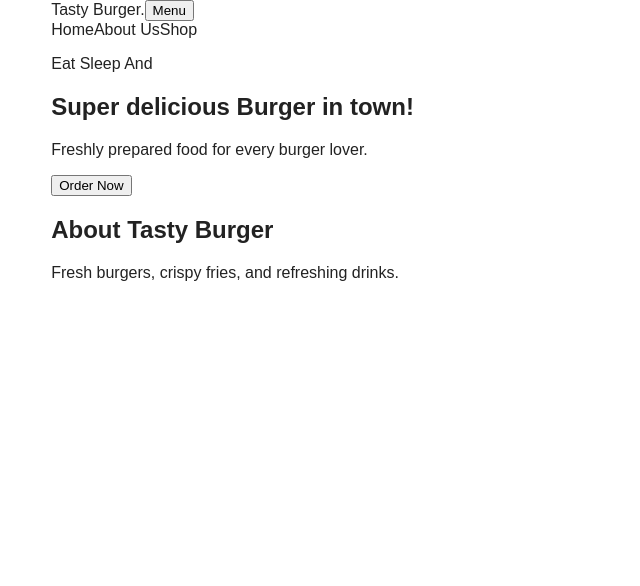
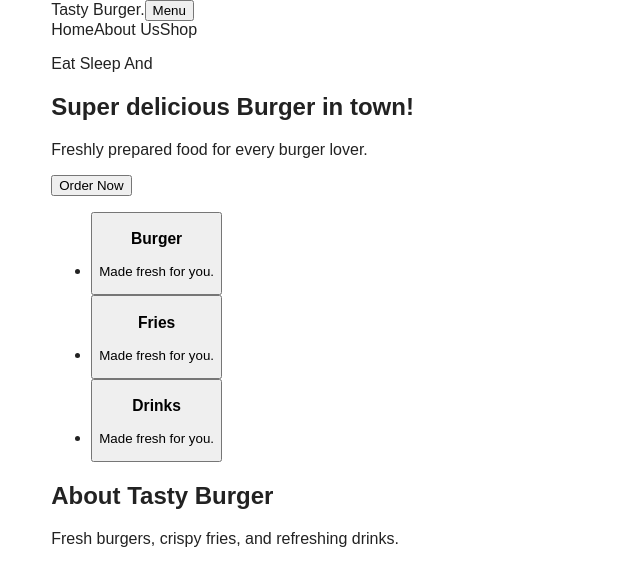
Before and after one commit to jasarenojoy5-collab/Tasty-Burger, a React (Vite) app: page / in a window 1280 px wide. Shown: the top 586 px of the page, without its empty margins (0-640 px from the left). Built offline with nearby package versions, Linux system fonts and the light colour scheme.

Commit message:
Add the food category cards

```diff
--- a/src/App.tsx
+++ b/src/App.tsx
@@ -1,3 +1,4 @@
 import {useState} from "react";
 import "./app.css";
-export default function App(){const[menuOpen,setMenuOpen]=useState(false);return <div><header className="header"><div className="container"><a className="logo" href="#home">Tasty Burger<span>.</span></a><button onClick={()=>setMenuOpen(!menuOpen)}>Menu</button><nav className={menuOpen?"active":""}><a href="#home">Home</a><a href="#about">About Us</a><a href="#food-menu">Shop</a></nav></div></header><main><section className="hero" id="home"><div className="container"><p>Eat Sleep And</p><h1>Super delicious Burger in town!</h1><p>Freshly prepared food for every burger lover.</p><button className="btn">Order Now</button></div></section><section id="about" className="section"><div className="container"><h2>About Tasty Burger</h2><p>Fresh burgers, crispy fries, and refreshing drinks.</p></div></section></main></div>; }
+const promos=["Burger","Fries","Drinks"];
+export default function App(){const[menuOpen,setMenuOpen]=useState(false);return <div><header className="header"><div className="container"><a className="logo" href="#home">Tasty Burger<span>.</span></a><button onClick={()=>setMenuOpen(!menuOpen)}>Menu</button><nav className={menuOpen?"active":""}><a href="#home">Home</a><a href="#about">About Us</a><a href="#food-menu">Shop</a></nav></div></header><main><section className="hero" id="home"><div className="container"><p>Eat Sleep And</p><h1>Super delicious Burger in town!</h1><p>Freshly prepared food for every burger lover.</p><button className="btn">Order Now</button></div></section><section className="promo section"><div className="container"><ul>{promos.map(item=><li key={item}><button className="promo-card"><h3>{item}</h3><p>Made fresh for you.</p></button></li>)}</ul></div></section><section id="about" className="section"><div className="container"><h2>About Tasty Burger</h2><p>Fresh burgers, crispy fries, and refreshing drinks.</p></div></section></main></div>; }
```
